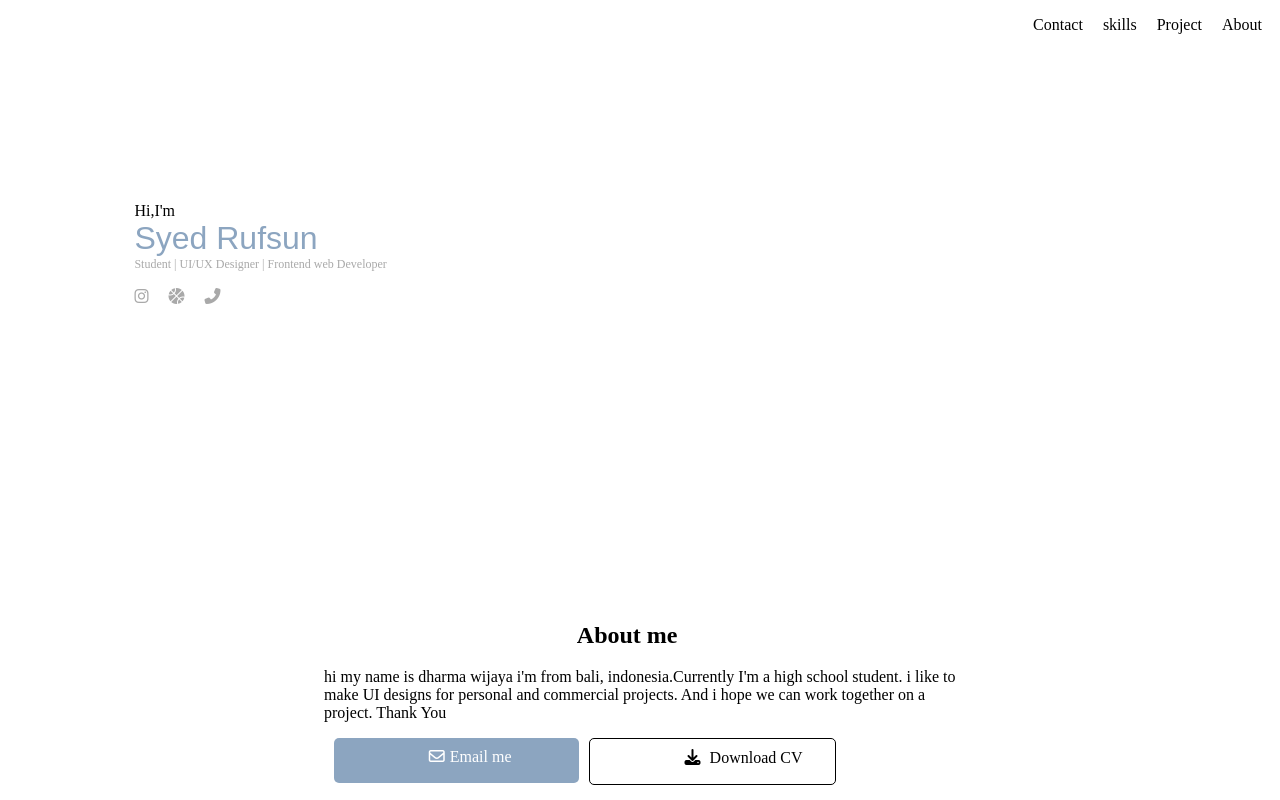
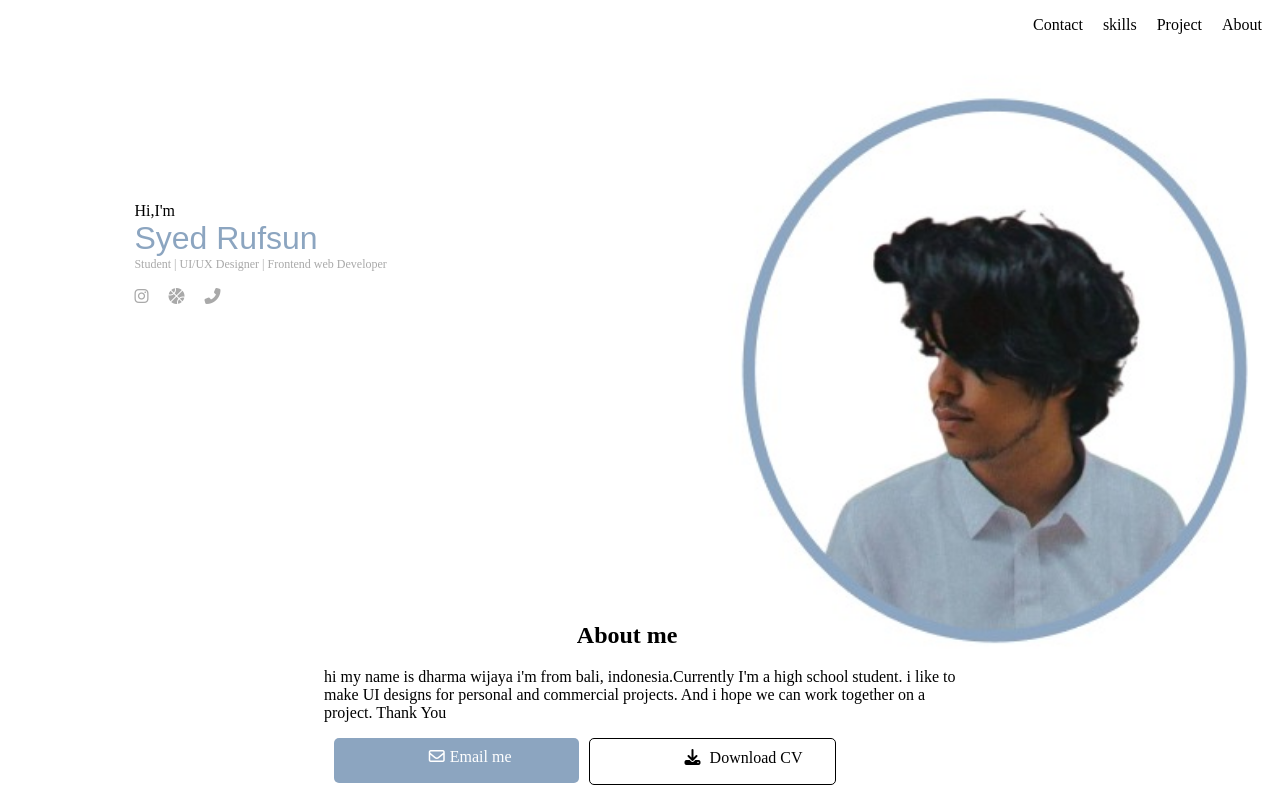
Before and after one commit to SyedRufsun213/rufsun_portfolio, a plain HTML site: page index.html in a window 1280 px wide. Drawn offline with Linux system fonts and the light colour scheme; the site is published under a folder, as on GitHub Pages, so addresses that start at the root find nothing.

Commit message:
last commit

```diff
--- a/index.html
+++ b/index.html
@@ -29,7 +29,7 @@
                  <span class="designation">Student | UI/UX Designer | Frontend web Developer </span>
                  <p class="calling"><i class="fab fa-instagram"></i><i class="fas fa-basketball-ball"></i><i class="fas fa-phone-alt "></i></p>
              </div>
-             <div class="half-width"><img src="/WhatsApp Image 2022-02-08 at 23.57.53.jpeg" alt=""></div>
+             <div class="half-width"><img src="WhatsApp Image 2022-02-08 at 23.57.53.jpeg" alt=""></div>
          </section>
          <section class="second-sect">
              <h1>About me</h1>
```
